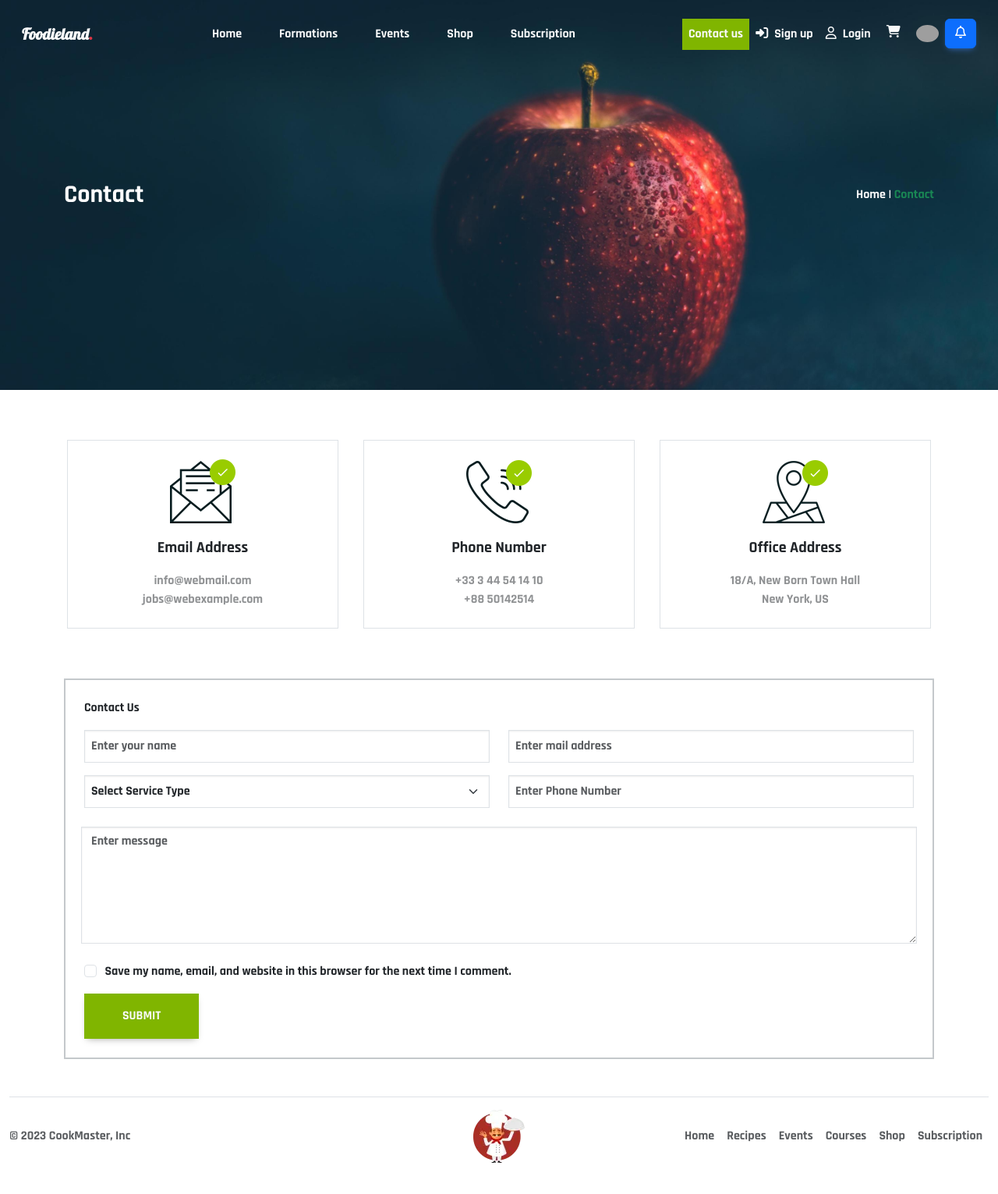
After one commit to HIB-CookMaster/CookMaster, a PHP site: page /CookMaster/src/pages/contact.php in a window 1280 px wide. The commit adds this page. Shown: the whole page at 78% size. Run offline with PHP 8.4, Linux system fonts and the light colour scheme; some libraries are stand-ins or nearby versions; grey boxes are pictures that could not be loaded.

Commit message:
contact us - issam

```diff
--- a/src/pages/cart.php
+++ b/src/pages/cart.php
@@ -2,7 +2,7 @@
 <?php require "../required_pages/navbar.php"; ?>
 
 <div class="bg-cart bg-filter"
-    style="background: url('/CookMaster/assets/images/cart/banner.jpg'); height: 300px; background-size: cover; background-position: 0% 20%">
+    style="margin-top: -88px; background: url('/CookMaster/assets/images/cart/banner.jpg'); height: 500px; background-size: cover; background-position: 0% 20%">
     <div class="container d-flex align-items-center h-100 w-100">
         <div class="d-flex justify-content-between align-items-center h-100 w-100">
             <span style="color: white;" class="fs-2">Cart </span>
--- /dev/null
+++ b/src/pages/contact.php
@@ -0,0 +1,87 @@
+<?php require_once "../required_pages/header.php" ?>
+<?php require_once "../required_pages/navbar.php" ?>
+
+<div class="bg-cart bg-filter"
+    style="margin-top: -88px; background: url('/CookMaster/assets/images/cart/banner.jpg'); height: 500px; background-size: cover; background-position: 0% 20%">
+    <div class="container d-flex align-items-center h-100 w-100">
+        <div class="d-flex justify-content-between align-items-center h-100 w-100">
+            <span style="color: white;" class="fs-2">Contact </span>
+            <span style="color: white;" class="fs-6"><a class="text-decoration-none text-light"
+                    href="/CookMaster/">Home</a> | <span class="text-success"> Contact</span></span>
+        </div>
+    </div>
+</div>
+
+<div class="container mt-5">
+    <div class="row">
+        <div class="col d-flex p-3">
+            <div class="d-flex border border-1 flex-column align-items-center justify-content-center w-100 p-4">
+                <div><img src="/CookMaster/assets/images/contact/email.png" alt=""></div>
+                <div class="fw-bold fs-5 mt-3">Email Address</div>
+                <div class="mt-3 fw-regular opacity-50">info@webmail.com</div>
+                <div class="fw-regular opacity-50">jobs@webexample.com</div>
+            </div>
+        </div>
+        <div class="col d-flex p-3">
+            <div class="d-flex border border-1 flex-column align-items-center justify-content-center w-100 p-4">
+                <div><img src="/CookMaster/assets/images/contact/phone.png" alt=""></div>
+                <div class="fw-bold fs-5 mt-3">Phone Number</div>
+                <div class="mt-3 fw-regular opacity-50">+33 3 44 54 14 10</div>
+                <div class="fw-regular opacity-50">+88 50142514</div>
+            </div>
+        </div>
+        <div class="col d-flex p-3">
+            <div class="d-flex border border-1 flex-column align-items-center justify-content-center w-100 p-4">
+                <div><img src="/CookMaster/assets/images/contact/address.png" alt=""></div>
+                <div class="fw-bold fs-5 mt-3">Office Address</div>
+                <div class="mt-3 fw-regular opacity-50">18/A, New Born Town Hall</div>
+                <div class="fw-regular opacity-50">New York, US</div>
+            </div>
+        </div>
+    </div>
+
+    <div class="border border-2 border-secondary-subtle p-4 mt-5 mb-5">
+        <span>Contact Us</span>
+        <div>
+            <form class="mt-3">
+                <div class="mb-3 row">
+                    <div class="col">
+                        <input type="text" placeholder="Enter your name" class="form-control p-2 rounded-0"
+                            id="exampleInputEmail1" aria-describedby="emailHelp">
+                    </div>
+                    <div class="col">
+                        <input type="email" placeholder="Enter mail address" class="form-control p-2 rounded-0"
+                            id="exampleInputEmail1" aria-describedby="emailHelp">
+                    </div>
+                </div>
+                <div class="mb-3 row">
+                    <div class="col">
+                        <select class="form-select rounded-0 p-2" aria-label="Default select example">
+                            <option selected>Select Service Type</option>
+                            <option value="1">One</option>
+                            <option value="2">Two</option>
+                            <option value="3">Three</option>
+                        </select>
+                    </div>
+                    <div class="col">
+                        <input type="number" placeholder="Enter Phone Number" class="form-control p-2 rounded-0"
+                            id="exampleInputEmail1" aria-describedby="emailHelp">
+                    </div>
+                </div>
+
+                <div class="mb-3 row p-2">
+                    <textarea style="min-height: 150px" placeholder="Enter message" class="form-control rounded-0" id="exampleFormControlTextarea1" rows="3"></textarea>
+                </div>
+
+                <div class="mb-3 form-check">
+                    <input type="checkbox" class="form-check-input" id="exampleCheck1">
+                    <label class="form-check-label" for="exampleCheck1">Save my name, email, and website in this browser
+                        for the next time I comment.</label>
+                </div>
+                <button type="submit" class="btn text-light rounded-0 p-3 px-5 bg-green">Submit</button>
+            </form>
+        </div>
+    </div>
+</div>
+
+<?php require "../required_pages/footer.php"; ?>
--- a/src/required_pages/navbar.php
+++ b/src/required_pages/navbar.php
@@ -1,8 +1,28 @@
-<div class="container-fluid shadow-sm p-3 rounded">
+<?php
+// Utilise la variable superglobale $_SERVER pour obtenir le chemin du script en cours d'exécution
+$path = $_SERVER['PHP_SELF'];
+
+// Utilise la fonction basename pour obtenir le dernier segment du chemin
+$filename = basename($path, ".php");
+
+// echo $filename;  // Affiche le nom du fichier sans l'extension .php
+
+function checkFileName($filename){
+  if($filename == "myRecipes" || $filename == "orderToEat" || $filename == "index" || $filename == "courses" || $filename == "signup" || $filename == "login" || $filename == "events" || $filename == "subscription"){
+    return true;
+  } else {
+    return false;
+  }
+}
+?>
+
+
+
+<div class="container-fluid shadow-sm p-3 rounded" style="">
   <nav class="navbar navbar-expand-lg border-0 shadow-none">
     <div class="container-fluid">
       <a class="navbar-brand" href="#">
-        <span class="logo-title fw-bold">Foodieland<span class="text-danger">.</span></span>
+        <span class="logo-title fw-bold <?php if(!checkFileName($filename)){echo "text-light";} ?>">Foodieland<span class="text-danger">.</span></span>
       </a>
       <button class="navbar-toggler" type="button" data-bs-toggle="collapse" data-bs-target="#navbarNav"
         aria-controls="navbarNav" aria-expanded="false" aria-label="Toggle navigation">
@@ -11,11 +31,11 @@
       <div class="collapse navbar-collapse justify-content-center" id="navbarNav">
         <ul class="navbar-nav mx-auto">
           <li class="nav-item">
-            <a class="nav-link" href="/CookMaster/">Home</a>
+            <a class="nav-link mx-3 <?php if(!checkFileName($filename)){echo "text-light";} ?>" href="/CookMaster/">Home</a>
           </li>
           <li class="nav-item">
             <div class="dropdown">
-              <a class="dropdown-toggle nav-link" href="#" role="button" data-bs-toggle="dropdown"
+              <a class="dropdown-toggle nav-link mx-3 <?php if(!checkFileName($filename)){echo "text-light";} ?>" href="#" role="button" data-bs-toggle="dropdown"
                 aria-expanded="false">
                 Formations
               </a>
@@ -27,11 +47,11 @@
             </div>
           </li>
           <li class="nav-item">
-            <a class="nav-link" href="/CookMaster/src/pages/events.php">Events</a>
+            <a class="nav-link mx-3 <?php if(!checkFileName($filename)){echo "text-light";} ?>" href="/CookMaster/src/pages/events.php">Events</a>
           </li>
           <li class="nav-item">
             <div class="dropdown">
-              <a class="dropdown-toggle nav-link" href="#" role="button" data-bs-toggle="dropdown"
+              <a class="dropdown-toggle nav-link mx-3 <?php if(!checkFileName($filename)){echo "text-light";} ?>" href="#" role="button" data-bs-toggle="dropdown"
                 aria-expanded="false">
                 Shop
               </a>
@@ -44,24 +64,27 @@
             </div>
           </li>
           <li class="nav-item">
-            <a class="nav-link" href="/CookMaster/src/pages/subscription.php">Subscription</a>
+            <a class="nav-link mx-3 <?php if(!checkFileName($filename)){echo "text-light";} ?>" href="/CookMaster/src/pages/subscription.php">Subscription</a>
           </li>
         </ul>
 
         <!-- Disconnected -->
         <ul class="navbar-nav">
+        <li class="nav-item">
+            <a class="nav-link bg-green text-light" href="/CookMaster/src/pages/contact.php">Contact us</a>
+          </li>
           <li class="nav-item">
-            <a class="nav-link" href="/CookMaster/src/pages/signup.php"><i
+            <a class="nav-link <?php if(!checkFileName($filename)){echo "text-light";} ?>" href="/CookMaster/src/pages/signup.php"><i
                 class="fa-solid fa-right-to-bracket me-2"></i>Sign up</a>
           </li>
           <li class="nav-item">
-            <a class="nav-link" href="/CookMaster/src/pages/login.php"><i class="fa-regular fa-user me-2"></i>Login</a>
+            <a class="nav-link <?php if(!checkFileName($filename)){echo "text-light";} ?>" href="/CookMaster/src/pages/login.php"><i class="fa-regular fa-user me-2"></i>Login</a>
           </li>
 
           <li class="nav-item">
             <button class="btn btn-primary shadow-0 border-0 bg-transparent" type="button" data-bs-toggle="offcanvas"
               data-bs-target="#offcanvasExample" aria-controls="offcanvasExample">
-              <i class="fa-solid fa-cart-shopping text-dark"></i>
+              <i class="fa-solid fa-cart-shopping <?php if(!checkFileName($filename)){echo "text-light";} else {echo "text-dark";} ?>"></i>
             </button>
           </li>
 
--- a/style/style.css
+++ b/style/style.css
@@ -1,9 +1,11 @@
 
 
 @import url('https://fonts.googleapis.com/css2?family=Lobster&family=Roboto+Condensed:wght@400;700&family=Roboto:wght@500&display=swap');
+@import url('https://fonts.googleapis.com/css2?family=Rajdhani:wght@700&display=swap');
+
 
 body {
-    font-family: 'Roboto', sans-serif!important;
+    font-family: 'Rajdhani', sans-serif!important;
 }
 
 .website-name-font {
@@ -212,3 +214,12 @@ input[type=number]:focus,
 .bg-green {
     background-color: #80B500!important;
 }
+
+
+.dropdown-toggle::after {
+    display: none!important;
+}
+
+.navbar-toggler {
+    display: none!important;
+}
```
Also changed, not shown: assets/images/contact/address.png (added), assets/images/contact/banner.jpg (added), assets/images/contact/email.png (added), assets/images/contact/phone.png (added).
